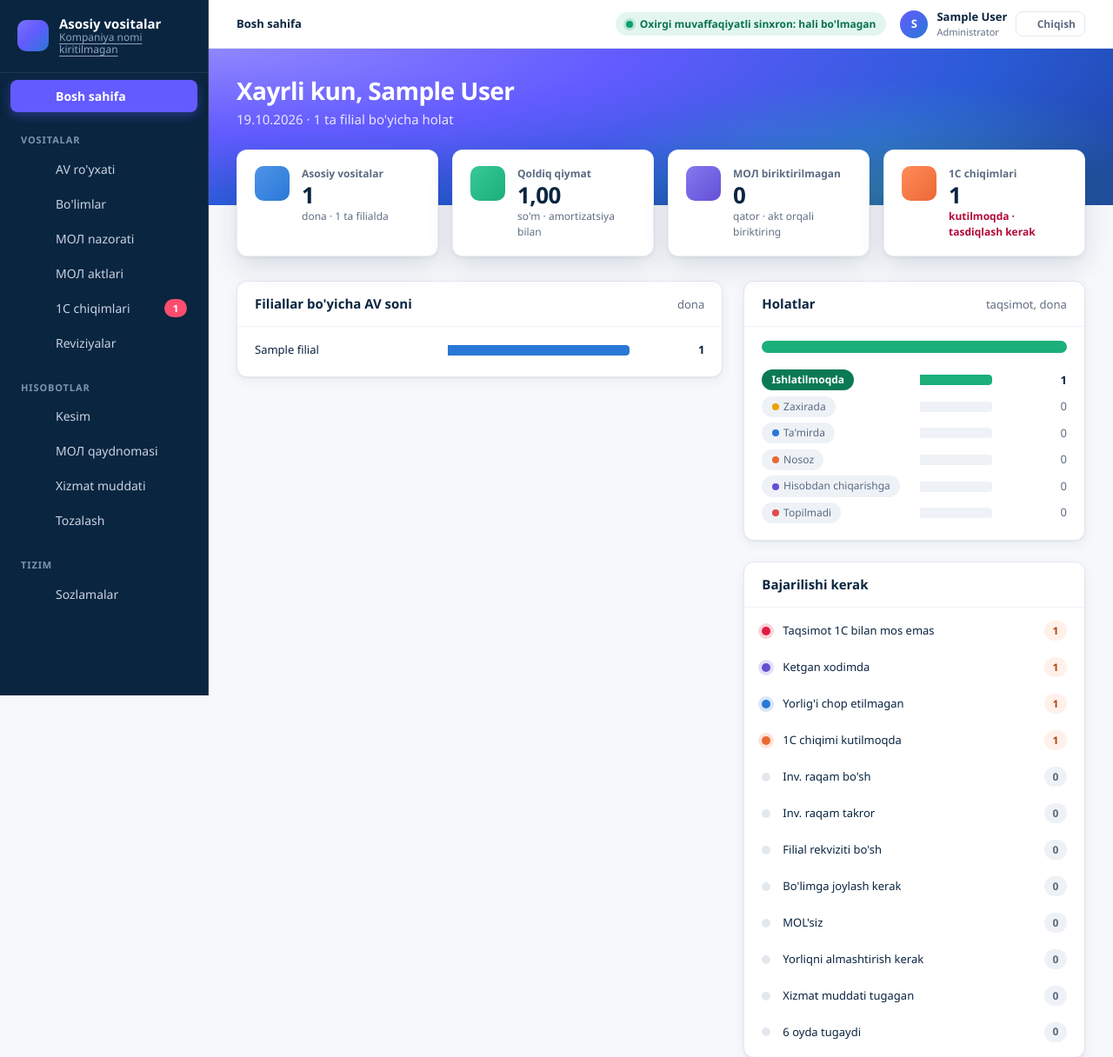
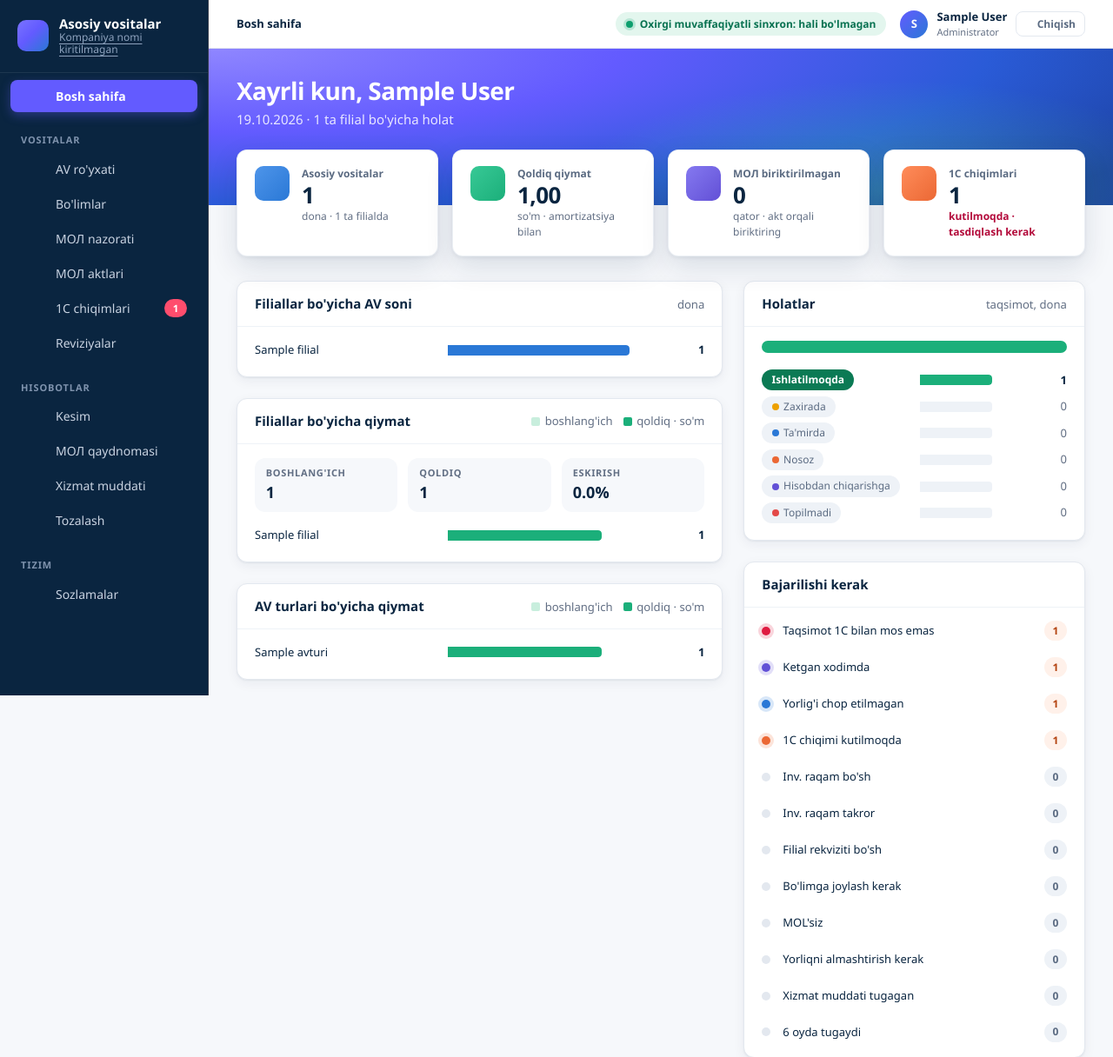
Before and after one commit to Muhammadrizo04/AVPlatform, a Django app: page / in a window 1280 px wide. Shown: the top 1216 px of the page at 87% size. Run offline with Django 5.2, Linux system fonts and the light colour scheme; a user stored in the database is signed in; data comes from the database, SQL or seed files in the repository; tables that the repository leaves empty hold one stand-in row (values such as "Sample post"); data that the repository does not hold is empty; some web fonts are replaced.

Commit message:
feat(panel): bosh sahifada summalar grafiklari — filiallar va AV turlari bo'yicha qiymat
Boshlang'ich (yo'lak) va qoldiq qiymat (ichidagi to'q qism), jami va eskirish foizi;
faqat pul_korish huquqi bilan. Ixcham summa filtri «qisqa_pul» (mln/mlrd).

Co-Authored-By: Claude Opus 5.5 <noreply@anthropic.com>

```diff
--- a/panel/static/panel/panel.css
+++ b/panel/static/panel/panel.css
@@ -314,6 +314,20 @@ a.kpi:hover { transform: translateY(-2px); box-shadow: 0 4px 8px rgba(10, 37, 64
 @keyframes g-osish { from { transform: scaleX(0); } }
 .grafik li:hover .g-nomi { color: var(--av-indigo); }
 .grafik a { display: contents; color: inherit; text-decoration: none; }
+/* Qiymat grafiklari: yo'lak — boshlang'ich qiymat (och yashil), ichidagi to'q qism — qoldiq qiymat */
+.grafik-qiymat { --g-rang: var(--av-r-hisobot); }
+.grafik-qiymat .g-fon { position: relative; background: #c8eedd; overflow: hidden; }
+.grafik-qiymat .g-fon .g-bar { position: absolute; inset: 0 auto 0 0; animation: none; border-radius: 0; }
+.grafik-qiymat .g-qiymat { min-width: 6.5rem; line-height: 1.15; }
+.grafik-qiymat .g-qiymat small { display: block; font-weight: 500; font-size: .6875rem; color: var(--av-xira); }
+.g-afsona { display: inline-flex; align-items: center; gap: .35rem; }
+.g-afsona span { width: .625rem; height: .625rem; border-radius: 2px; display: inline-block; }
+.g-afsona-boshlangich { background: #c8eedd; }
+.g-afsona-qoldiq { background: var(--av-r-hisobot); margin-left: .4rem; }
+.qiymat-jami { display: grid; grid-template-columns: repeat(3, 1fr); gap: .75rem; padding: 1rem 1.25rem 0; }
+.qiymat-jami div { padding: .6rem .8rem; border-radius: var(--av-radius, 10px); background: var(--av-fon); }
+.qiymat-jami span { display: block; font-size: .6875rem; text-transform: uppercase; letter-spacing: .06em; color: var(--av-xira); font-weight: 700; }
+.qiymat-jami b { font-size: 1.125rem; color: var(--av-siyoh); font-variant-numeric: tabular-nums; }
 .g-izoh { padding: 0 1.25rem 1rem; font-size: .75rem; color: var(--av-xira); }
 .holat-yigma { display: flex; height: 14px; border-radius: 7px; overflow: hidden; margin: 1rem 1.25rem .25rem; gap: 2px; background: var(--av-sirt); }
 .holat-yigma span { display: block; height: 100%; }
--- a/panel/templates/panel/bosh.html
+++ b/panel/templates/panel/bosh.html
@@ -38,6 +38,48 @@
       {% if filial_qolgan %}<p class="g-izoh">Yana {{ filial_qolgan }} ta filial — pastdagi jadvalda.</p>{% endif %}
       {% else %}<div class="card-body text-body-secondary">Ma'lumot yo'q.</div>{% endif %}
     </section>
+
+    {% if qiymat_filial %}
+    <section class="card mt-4" aria-labelledby="g-qiymat">
+      <div class="card-header d-flex flex-wrap justify-content-between align-items-baseline gap-2">
+        <span id="g-qiymat">Filiallar bo'yicha qiymat</span>
+        <small class="g-afsona"><span class="g-afsona-boshlangich"></span>boshlang'ich <span class="g-afsona-qoldiq"></span>qoldiq · so'm</small>
+      </div>
+      <div class="qiymat-jami">
+        <div><span>Boshlang'ich</span><b title="{{ jami.boshlangich|pul }} so'm">{{ jami.boshlangich|qisqa_pul }}</b></div>
+        <div><span>Qoldiq</span><b title="{{ jami.qoldiq|pul }} so'm">{{ jami.qoldiq|qisqa_pul }}</b></div>
+        <div><span>Eskirish</span><b>{{ eskirish_foizi|floatformat:1 }}%</b></div>
+      </div>
+      <ul class="grafik grafik-qiymat" aria-label="Filiallar bo'yicha boshlang'ich va qoldiq qiymat">
+        {% for q in qiymat_filial %}
+        <li title="{{ q.nomi }}: boshlang'ich {{ q.boshlangich|pul }}, qoldiq {{ q.qoldiq|pul }} so'm"><a href="{% url 'hisobotlar:kesim' %}">
+          <span class="g-nomi">{{ q.nomi }}</span>
+          <span class="g-yol"><span class="g-bar g-fon" style="width:{{ q.ulush|unlocalize }}%"><span class="g-bar" style="width:{{ q.qoldiq_ulush|unlocalize }}%"></span></span></span>
+          <span class="g-qiymat">{{ q.qoldiq|qisqa_pul }}{% if q.qoldiq != q.boshlangich %}<small>{{ q.boshlangich|qisqa_pul }}</small>{% endif %}</span>
+        </a></li>
+        {% endfor %}
+      </ul>
+      {% if qiymat_filial_qolgan %}<p class="g-izoh">Yana {{ qiymat_filial_qolgan }} ta filial — «Kesim» hisobotida.</p>{% endif %}
+    </section>
+    {% endif %}
+
+    {% if qiymat_tur %}
+    <section class="card mt-4" aria-labelledby="g-tur">
+      <div class="card-header d-flex flex-wrap justify-content-between align-items-baseline gap-2">
+        <span id="g-tur">AV turlari bo'yicha qiymat</span>
+        <small class="g-afsona"><span class="g-afsona-boshlangich"></span>boshlang'ich <span class="g-afsona-qoldiq"></span>qoldiq · so'm</small>
+      </div>
+      <ul class="grafik grafik-qiymat" aria-label="AV turlari bo'yicha boshlang'ich va qoldiq qiymat">
+        {% for q in qiymat_tur %}
+        <li title="{{ q.nomi }}: boshlang'ich {{ q.boshlangich|pul }}, qoldiq {{ q.qoldiq|pul }} so'm"><a href="{% url 'hisobotlar:kesim' %}?guruh=tur">
+          <span class="g-nomi">{{ q.nomi }}</span>
+          <span class="g-yol"><span class="g-bar g-fon" style="width:{{ q.ulush|unlocalize }}%"><span class="g-bar" style="width:{{ q.qoldiq_ulush|unlocalize }}%"></span></span></span>
+          <span class="g-qiymat">{{ q.qoldiq|qisqa_pul }}{% if q.qoldiq != q.boshlangich %}<small>{{ q.boshlangich|qisqa_pul }}</small>{% endif %}</span>
+        </a></li>
+        {% endfor %}
+      </ul>
+    </section>
+    {% endif %}
   </div>
   <div class="col-xl-5">
     <section class="card mb-4" aria-labelledby="g-holat">
--- a/panel/templatetags/raqamlar.py
+++ b/panel/templatetags/raqamlar.py
@@ -52,6 +52,19 @@ def pul(qiymat):
     return "0,00" if matn == "-0,00" else matn
 
 
+@register.filter
+def qisqa_pul(qiymat):
+    """Grafiklar uchun ixcham summa: 14889668651.05 → «14,89 mlrd», 123456789 → «123,5 mln», 95000 → «95 000»."""
+    d = _decimal(qiymat)
+    if d is None:
+        return "" if qiymat is None else qiymat
+    for chegara, birlik, xona in ((Decimal("1e9"), "mlrd", 2), (Decimal("1e6"), "mln", 1)):
+        if abs(d) >= chegara:
+            matn = _guruhla((d / chegara).quantize(Decimal(1).scaleb(-xona), ROUND_HALF_UP), xona)
+            return f"{matn.rstrip('0').rstrip(',')}\xa0{birlik}"
+    return son(d.quantize(Decimal("1"), ROUND_HALF_UP))
+
+
 # 16-19 xonali karta raqami (orasida bo'sh joy yoki chiziqcha bo'lishi mumkin); telefon raqamlari (≤12 xona) tegilmaydi.
 KARTA_RAQAMI = re.compile(r"(?<!\d)(?:\d[ -]?){12,15}(\d{4})(?!\d)")
 
--- a/panel/views.py
+++ b/panel/views.py
@@ -4,7 +4,7 @@ from django.db.models import Sum
 from django.shortcuts import redirect, render
 from django.utils import timezone
 
-from hisobotlar.servis import filial_kesimi, jami
+from hisobotlar.servis import filial_kesimi, jami, kesim
 from hisoblar.huquqlar import amal_kerak, filial_bilan_chekla, huquqi_bor
 from onec.models import AV
 from vositalar.bayroqlar import BAYROQLAR, bayroq_sonlari
@@ -14,6 +14,7 @@ from vositalar.models import Holat, Taqsimot
 # МОЛ biriktirish (akt orqali), ketgan xodimdagi AV'lar va bo'limsiz qatorlar.
 XODIM_BAYROQLARI = ("molsiz", "ketgan_xodimda", "bolimsiz")
 GRAFIK_FILIALLAR = 12
+GRAFIK_TURLAR = 8
 # «Bajarilishi kerak» qatorlari bo'lim rangida
 VAZIFA_RANGI = {
     "molsiz": "mol", "ketgan_xodimda": "mol", "chiqim_kutilmoqda": "chiqim", "mos_emas": "ogoh",
@@ -94,9 +95,29 @@ def _bosh(request):
                     "ikonka": "cil-sitemap", "rang": "vosita", "bayroq": "bolimsiz", "ogoh": False})
 
     holatlar = _holatlar(request.user)
-    return render(
-        request, "panel/bosh.html",
-        {"filiallar": filiallar, "jami": jamlar, "bayroqlar": sorted(bayroqlar, key=lambda b: not b["soni"]),
-         "kpi": kpi[:4], "filial_grafik": filial_grafik, "filial_qolgan": max(len(filiallar) - GRAFIK_FILIALLAR, 0),
-         "holatlar": holatlar, "bugun": bugun},
-    )
+    kontekst = {
+        "filiallar": filiallar, "jami": jamlar, "bayroqlar": sorted(bayroqlar, key=lambda b: not b["soni"]),
+        "kpi": kpi[:4], "filial_grafik": filial_grafik, "filial_qolgan": max(len(filiallar) - GRAFIK_FILIALLAR, 0),
+        "holatlar": holatlar, "bugun": bugun,
+    }
+    if pul:
+        # Summalar grafiklari: boshlang'ich qiymat (yo'lak) va uning ichida qoldiq qiymat (amortizatsiya bilan)
+        filial_qiymat = [{**q, "nomi": q["filial"].nomi} for q in filiallar]
+        kontekst.update(
+            qiymat_filial=_qiymat_grafigi(filial_qiymat),
+            qiymat_filial_qolgan=max(len(filial_qiymat) - GRAFIK_FILIALLAR, 0),
+            qiymat_tur=_qiymat_grafigi(kesim(request.user, "tur", bugun), GRAFIK_TURLAR),
+            eskirish_foizi=_ulush(jamlar["boshlangich"] - jamlar["qoldiq"], jamlar["boshlangich"]),
+        )
+    return render(request, "panel/bosh.html", kontekst)
+
+
+def _qiymat_grafigi(qatorlar, nechta=GRAFIK_FILIALLAR) -> list[dict]:
+    """Boshlang'ich qiymat bo'yicha kamayuvchi; `ulush` — eng kattasiga nisbatan, `qoldiq_ulush` — o'z
+    boshlang'ichiga nisbatan (yo'lak ichidagi to'q qism)."""
+    tartiblangan = sorted((q for q in qatorlar if q["boshlangich"] > 0), key=lambda q: q["boshlangich"], reverse=True)
+    eng_katta = tartiblangan[0]["boshlangich"] if tartiblangan else NOL
+    return [
+        {**q, "ulush": _ulush(q["boshlangich"], eng_katta), "qoldiq_ulush": _ulush(q["qoldiq"], q["boshlangich"])}
+        for q in tartiblangan[:nechta]
+    ]
```
Also changed, not shown: panel/tests/test_bosh.py (+32 -2 lines).
